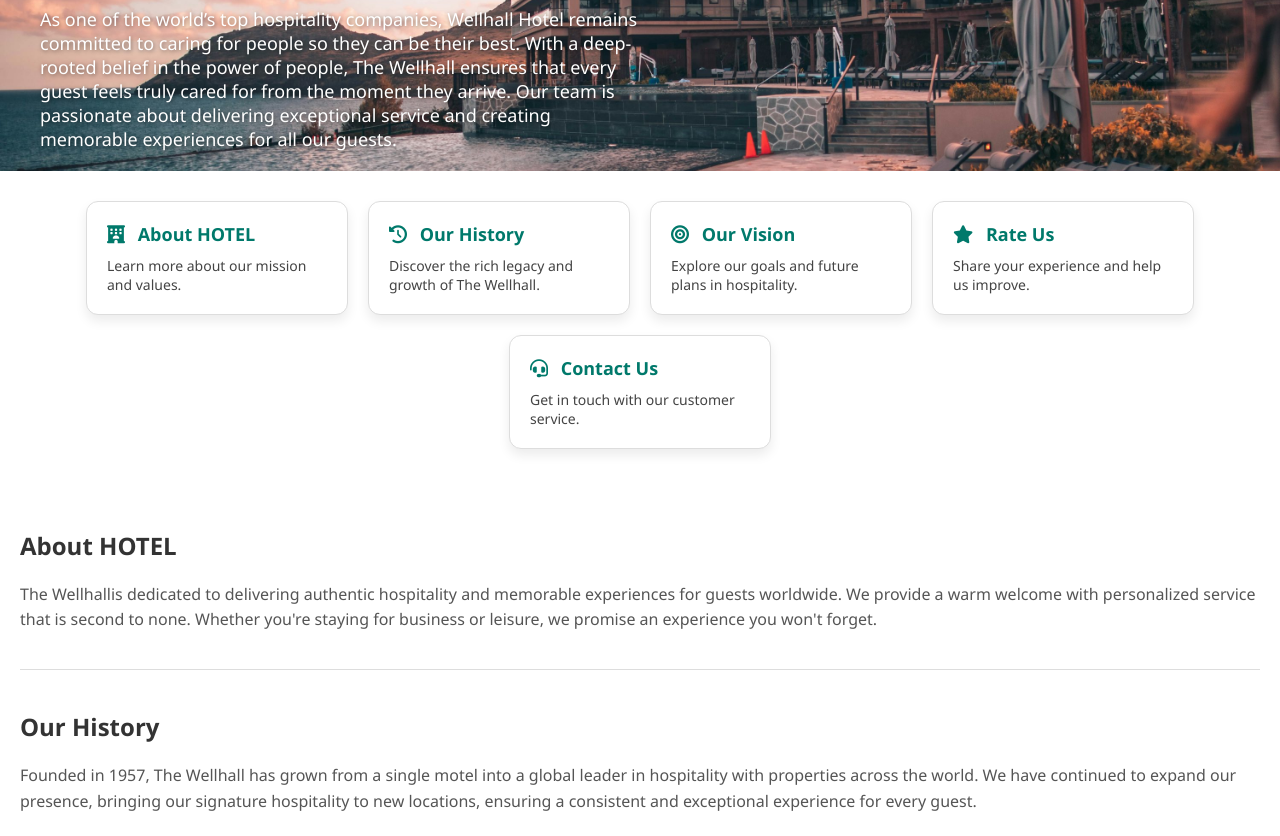
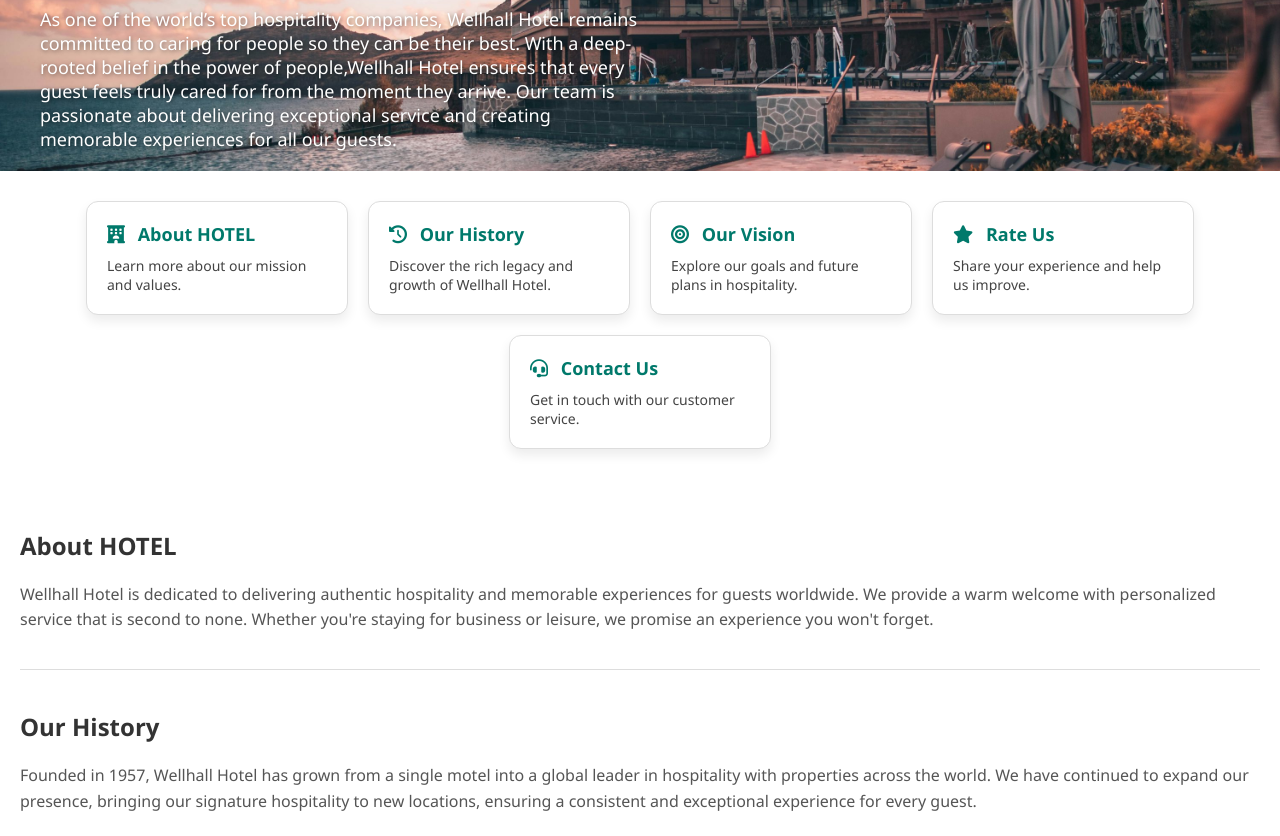
Before and after one commit to Abood03/web1-project, a website: page About.html in a window 1280 px wide. Shown: the part 196-1032 px from the top of the page. Drawn offline with Linux system fonts and the light colour scheme.

Commit message:
init commit

```diff
--- a/About.html
+++ b/About.html
@@ -4,10 +4,7 @@
     <meta charset="UTF-8" />
     <meta name="viewport" content="width=device-width, initial-scale=1.0"/>
     <title>Wellhall Hotel</title>
-
-    <!-- Font Awesome Icons -->
     <link rel="stylesheet" href="https://cdnjs.cloudflare.com/ajax/libs/font-awesome/6.5.0/css/all.min.css">
-
     <style>
         body {
             font-family: 'Segoe UI', Tahoma, Geneva, Verdana, sans-serif;
@@ -16,47 +13,6 @@
             background-color: #f4f6f8;
         }
 
-        /*.header {*/
-            /*    background-color: #333;*/
-            /*    color: white;*/
-            /*    padding: 10px 20px;*/
-            /*    display: flex;*/
-            /*    justify-content: space-between;*/
-            /*    align-items: center;*/
-            /*}*/
-
-            /*.left-side a {*/
-            /*    color: white;*/
-            /*    text-decoration: none;*/
-            /*    font-weight: bold;*/
-            /*    font-size: 20px;*/
-            /*}*/
-
-            /*.navbar {*/
-            /*    display: flex;*/
-            /*}*/
-
-            /*.navbar ul {*/
-            /*    list-style: none;*/
-            /*    display: flex;*/
-            /*    margin: 0;*/
-            /*    padding: 0;*/
-            /*}*/
-
-            /*.navbar li {*/
-            /*    margin-left: 20px;*/
-            /*}*/
-
-            /*.navbar a {*/
-            /*    color: white;*/
-            /*    text-decoration: none;*/
-            /*    font-weight: bold;*/
-            /*    transition: color 0.3s ease;*/
-            /*}*/
-
-            /*.navbar a:hover {*/
-            /*    color: #00bcd4;*/
-            /*}*/
         #header {
             background-color: #333;
             color: black;
@@ -66,7 +22,6 @@
             padding: 20px;
 
 
-            /*backdrop-filter: blur(19px);*/
         }
 
         .headerNew{
@@ -260,11 +215,11 @@
 
 <section class="about-section">
     <div class="hero-image">
-        <img src="About.jpg" alt="The WellhallView">
+        <img src="About.jpg" alt="Wellhall Hotel">
     </div>
     <div class="about-content">
         <h1>ABOUT HOTEL</h1>
-        <p>As one of the world’s top hospitality companies, Wellhall Hotel remains committed to caring for people so they can be their best. With a deep-rooted belief in the power of people, The Wellhall ensures that every guest feels truly cared for from the moment they arrive. Our team is passionate about delivering exceptional service and creating memorable experiences for all our guests.</p>
+        <p>As one of the world’s top hospitality companies, Wellhall Hotel remains committed to caring for people so they can be their best. With a deep-rooted belief in the power of people,Wellhall Hotel ensures that every guest feels truly cared for from the moment they arrive. Our team is passionate about delivering exceptional service and creating memorable experiences for all our guests.</p>
     </div>
 </section>
 
@@ -276,7 +231,7 @@
         </li>
         <li class="nav-card">
             <a href="#history"><i class="fas fa-history"></i> Our History</a>
-            <p>Discover the rich legacy and growth of The Wellhall.</p>
+            <p>Discover the rich legacy and growth of Wellhall Hotel.</p>
         </li>
         <li class="nav-card">
             <a href="#vision"><i class="fas fa-bullseye"></i> Our Vision</a>
@@ -296,12 +251,12 @@
 <section class="description-section">
     <div id="about-hotel">
         <h2>About HOTEL</h2>
-        <p>The Wellhallis dedicated to delivering authentic hospitality and memorable experiences for guests worldwide. We provide a warm welcome with personalized service that is second to none. Whether you're staying for business or leisure, we promise an experience you won't forget.</p>
+        <p>Wellhall Hotel is dedicated to delivering authentic hospitality and memorable experiences for guests worldwide. We provide a warm welcome with personalized service that is second to none. Whether you're staying for business or leisure, we promise an experience you won't forget.</p>
     </div>
 
     <div id="history">
         <h2>Our History</h2>
-        <p>Founded in 1957, The Wellhall has grown from a single motel into a global leader in hospitality with properties across the world. We have continued to expand our presence, bringing our signature hospitality to new locations, ensuring a consistent and exceptional experience for every guest.</p>
+        <p>Founded in 1957, Wellhall Hotel has grown from a single motel into a global leader in hospitality with properties across the world. We have continued to expand our presence, bringing our signature hospitality to new locations, ensuring a consistent and exceptional experience for every guest.</p>
     </div>
 
     <div id="vision">
```
